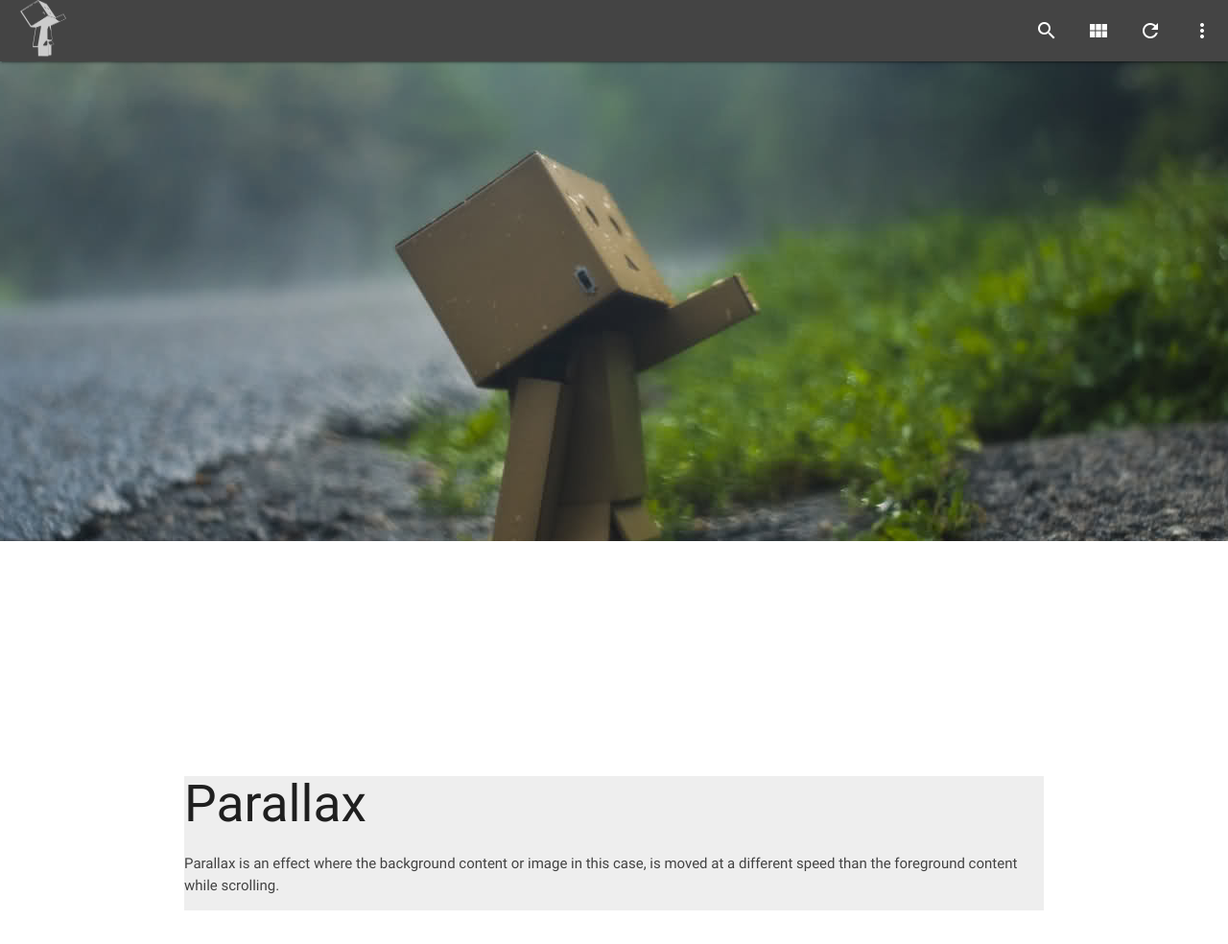
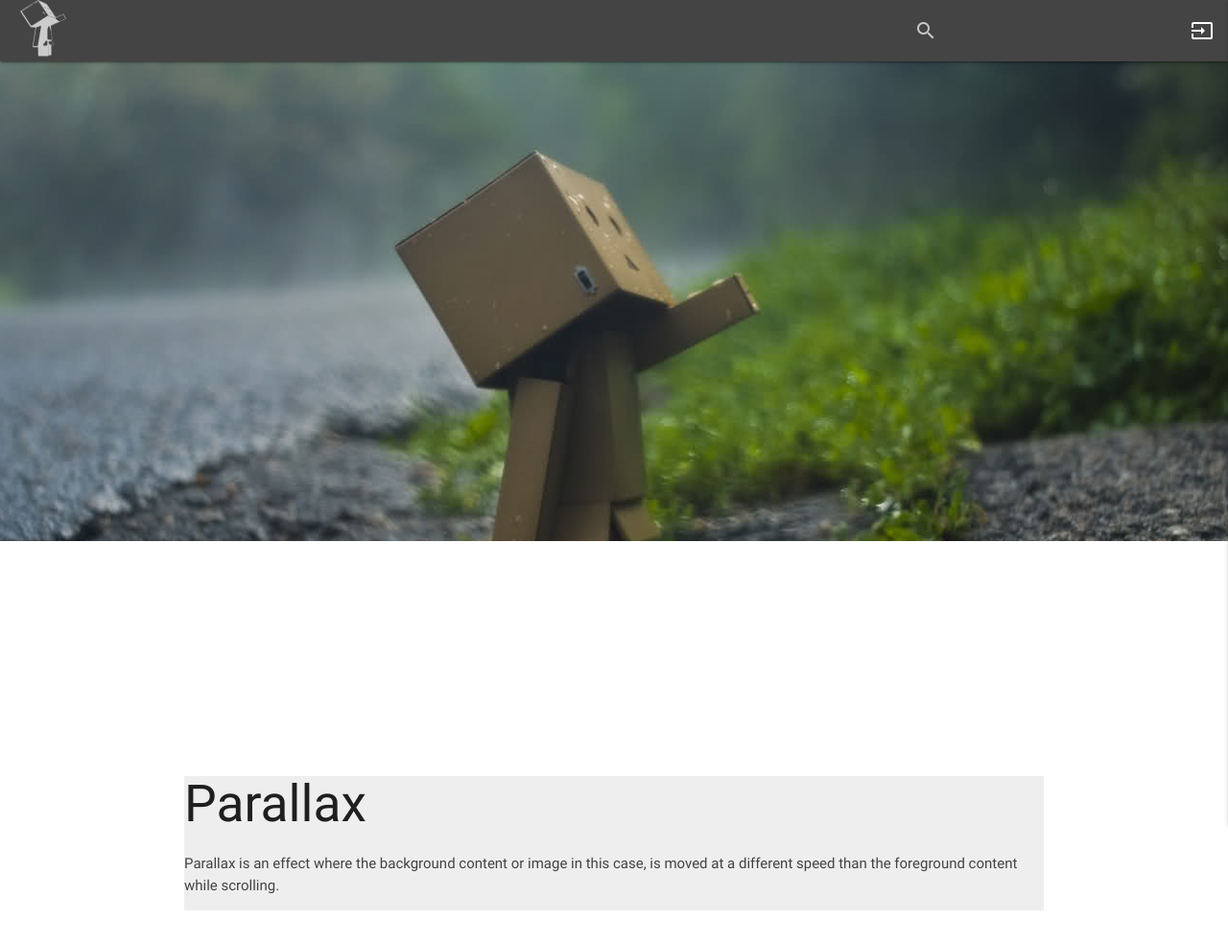
Before and after one commit to GamiDaga/phpteam, a PHP site: page / in a window 1280 px wide. Shown: the whole page at 96% size. Run offline with PHP 8.4, Linux system fonts and the light colour scheme.

Commit message:
arreglo layout

```diff
--- a/index.php
+++ b/index.php
@@ -17,6 +17,6 @@
                 </div>
             </div>
 
+
 <?php require_once('./layout/footer.php'); ?>
-
 </body>
--- a/layout/footer.php
+++ b/layout/footer.php
@@ -4,6 +4,13 @@
     <script type="text/javascript">
         $(document).ready(function(){
             $('.parallax').parallax();
+
+            $('.button-sidenav').sideNav({
+                menuWidth: 300, // Default is 300
+                edge: 'right', // Choose the horizontal origin
+                closeOnClick: true, // Closes side-nav on <a> clicks, useful for Angular/Meteor
+                draggable: true // Choose whether you can drag to open on touch screens
+            });
         });
-    </script>
+        </script>
 </footer>
--- a/layout/navbar.php
+++ b/layout/navbar.php
@@ -3,12 +3,41 @@
 
         <div class="nav-wrapper">
             <a href="#!" class="brand-logo"><img class="icon" src="./images/icon.png" alt=""></a>
+
+            <ul class="right">
+                <li><a href="#" data-activates="slide-out" class="button-sidenav"><i class="material-icons">input</i></a></li>
+            </ul>
+
             <ul class="right hide-on-med-and-down">
-          <li><a href="sass.html"><i class="material-icons">search</i></a></li>
-          <li><a href="badges.html"><i class="material-icons">view_module</i></a></li>
-          <li><a href="collapsible.html"><i class="material-icons">refresh</i></a></li>
-          <li><a href="mobile.html"><i class="material-icons">more_vert</i></a></li>
+                <div class="nav-wrapper">
+                  <form>
+                    <div class="input-field">
+                      <input id="search" type="search" required>
+                      <label class="label-icon" for="search">
+                          <i class="material-icons">search</i></label>
+                      <i class="material-icons">close</i>
+                    </div>
+                </form>
+            </ul>
+
+            <ul id="slide-out" class="side-nav">
+                <li>
+                    <div class="userView">
+                        <div class="background">
+                            <img src="./images/backgroundsidenav.png">
+                        </div>
+                        <!-- <a href="#!user"><img class="circle" src="images/yuna.jpg"></a> -->
+                        <a href="#!name"><span class="white-text name">John Doe</span></a>
+                    <a href="#!email"><span class="white-text email">jdandturk@gmail.com</span></a>
+                    </div>
+                </li>
+                <li><a href="#!"><i class="material-icons">cloud</i>First Link With Icon</a></li>
+                <li><a href="#!">Second Link</a></li>
+                <li><div class="divider"></div></li>
+                <li><a class="subheader">Subheader</a></li>
+                <li><a class="waves-effect" href="#!">Third Link With Waves</a></li>
             </ul>
         </div>
     </div>
+
 </nav>
```
Lines whose indentation alone changed are shown as unchanged.
